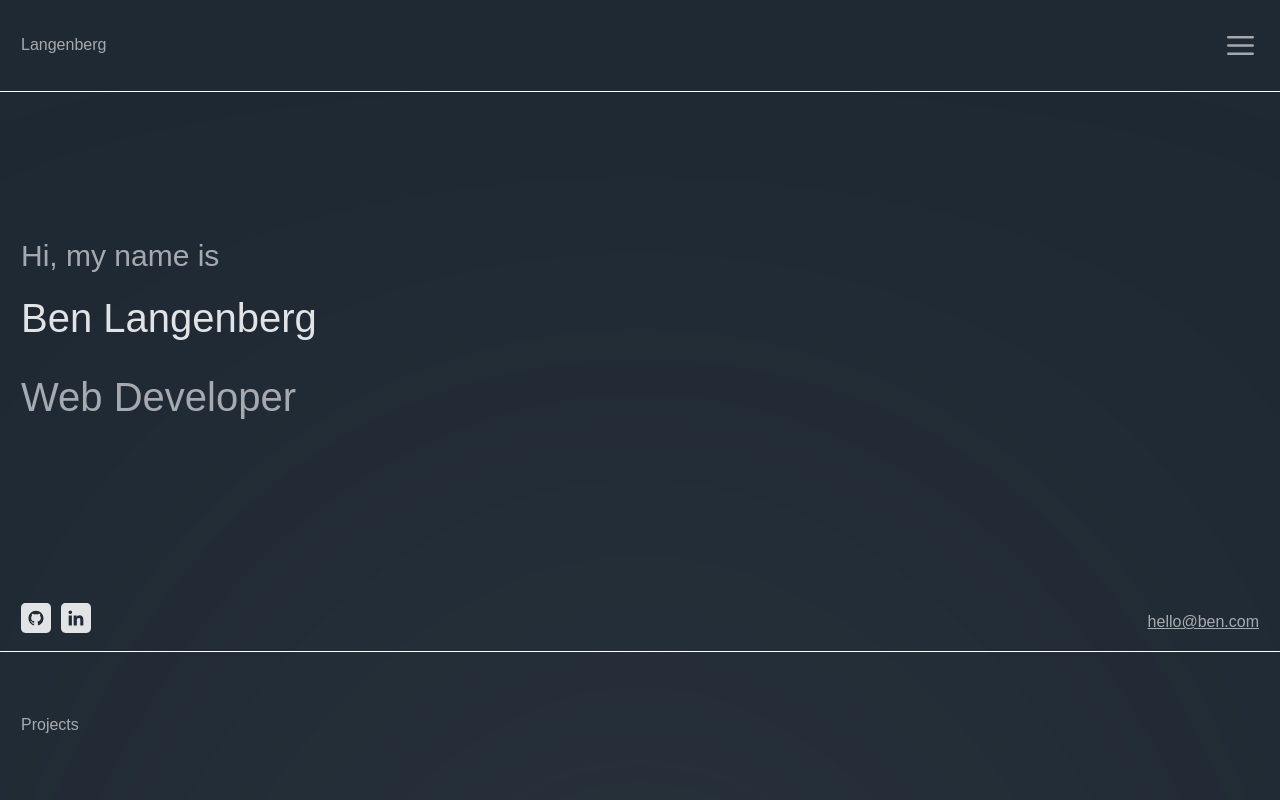
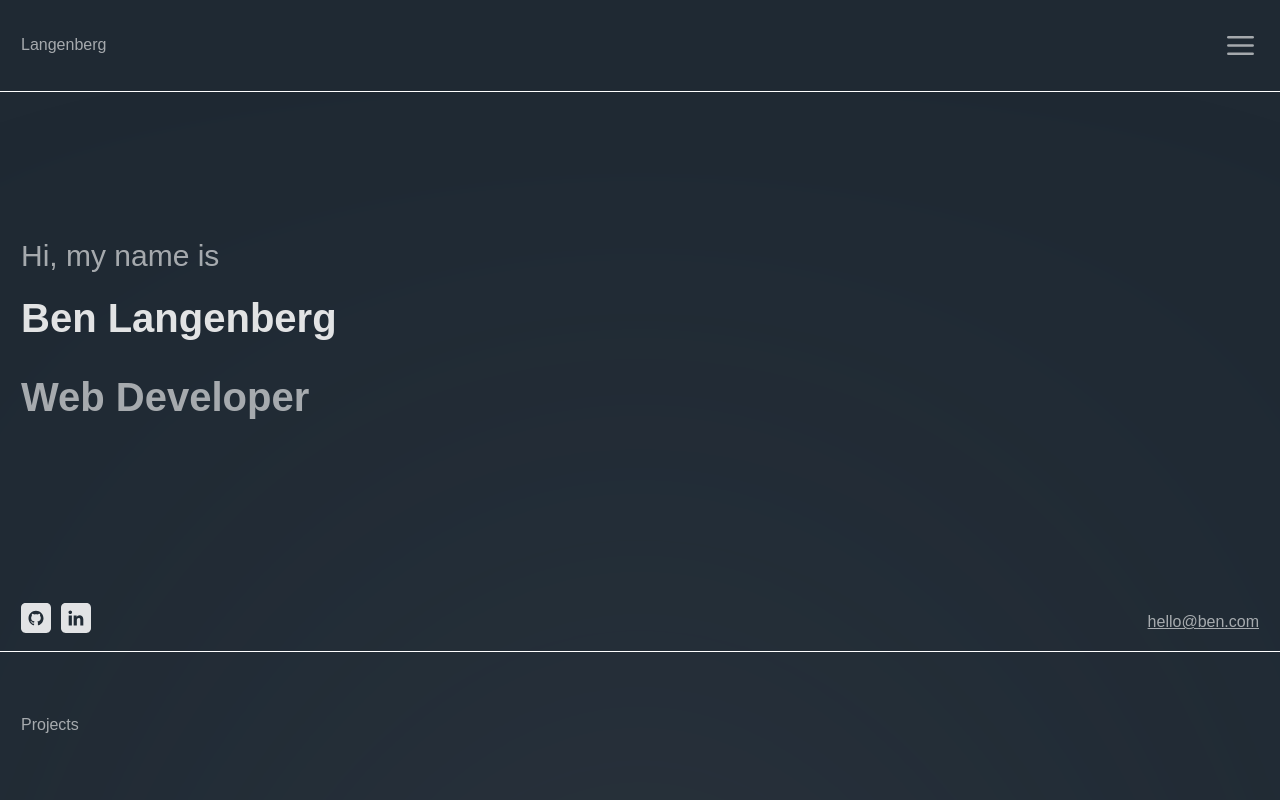
Before and after one commit to benl95/portfolio, a Next.js app: page / in a window 1280 px wide. Shown: the top 800 px of the page. Built offline with nearby package versions, Linux system fonts and the light colour scheme.

Commit message:
chore: pass font-weight props

```diff
--- a/src/components/sections/Introduction.tsx
+++ b/src/components/sections/Introduction.tsx
@@ -7,9 +7,9 @@ import Image from 'next/image';
 
 const Introduction = ({ title, name, occupation }: AboutMe) => {
     return (
-        <Section title={title} contrast="low" size="xl">
-            <Paragraph text={name} size="xxl" contrast="high" />
-            <Paragraph text={occupation} size="xxl" />
+        <Section title={title} contrast="low" size="xl" weight="bold">
+            <Paragraph text={name} size="xxl" contrast="high" weight="black" />
+            <Paragraph text={occupation} size="xxl" weight="black" />
             {/* TODO: pass src, url and text as prop */}
             <ul>
                 <li>
```
